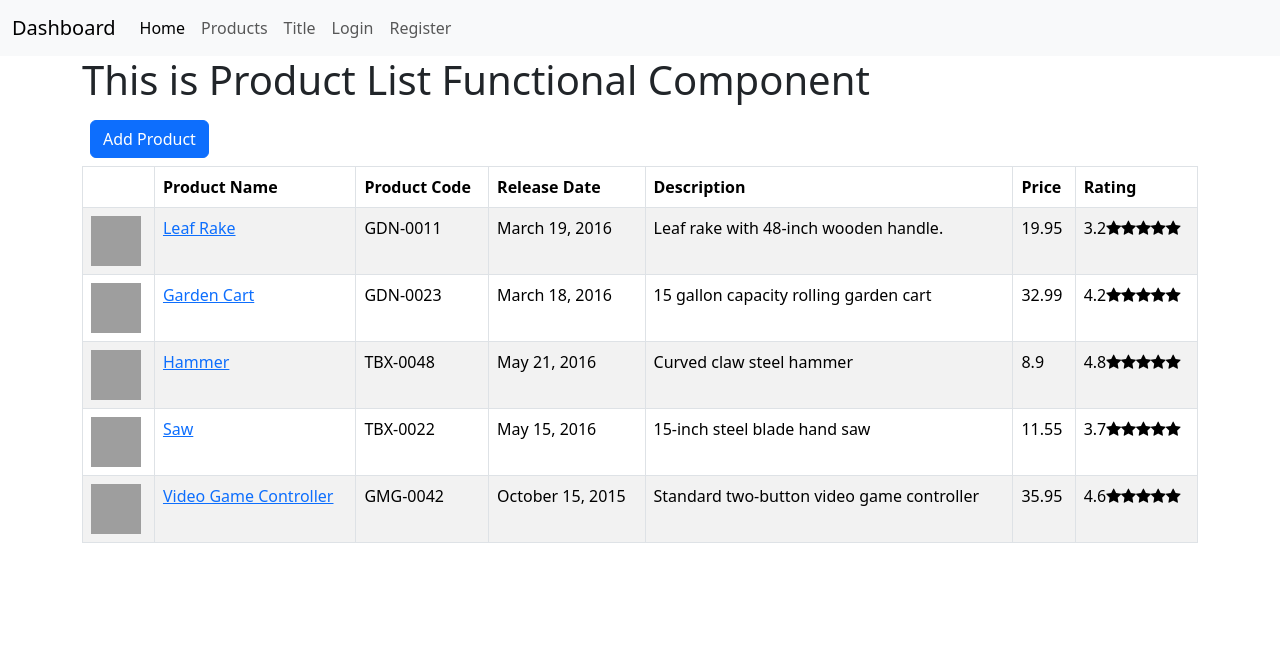
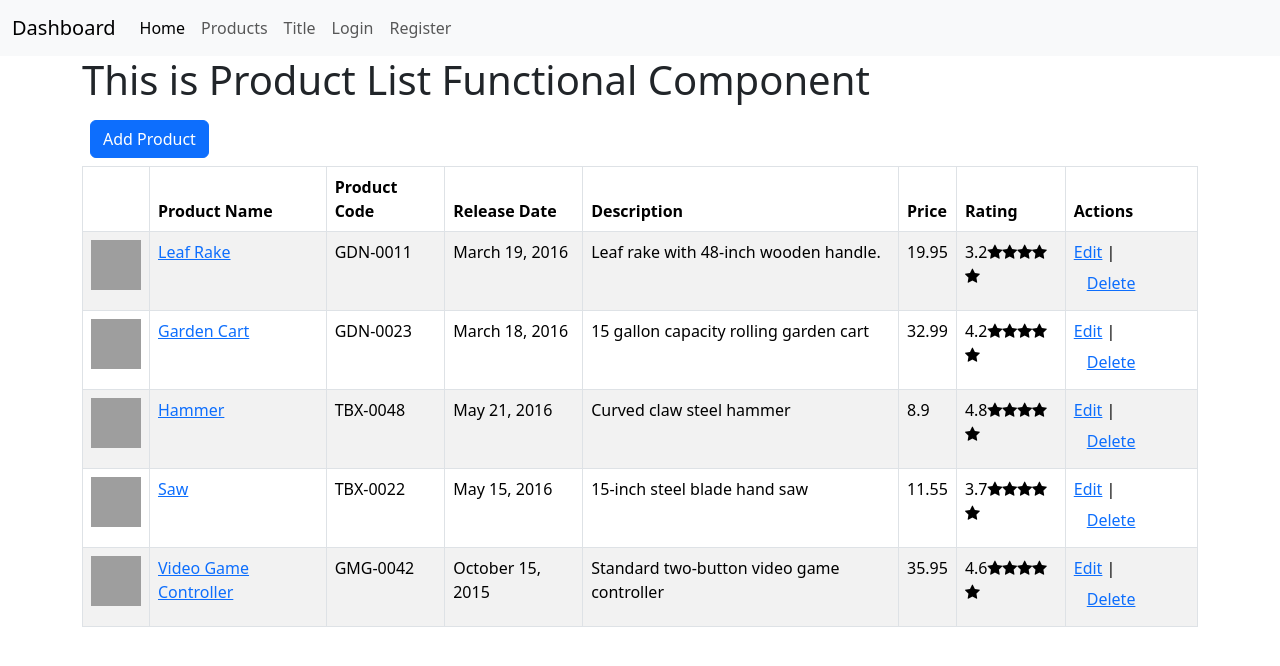
Before and after one commit to programmingwithharsh/react_jun26, a React (Vite) app: page /products in a window 1280 px wide. Shown: the top 666 px of the page. Built offline with nearby package versions, Linux system fonts and the light colour scheme; grey boxes are pictures that could not be loaded.

Commit message:
Added edit product component, edit and delete link on products page

```diff
--- a/src/AddProduct.jsx
+++ b/src/AddProduct.jsx
@@ -29,6 +29,9 @@ class AddProduct extends React.Component {
             "rating": rating
         }
         console.log(product);
+        /*
+            // Call POST API and send product data
+        */
         // later we can store this in localstorage
 
         let products = localStorage.getItem("products") ? JSON.parse(localStorage.getItem("products")) : [];
--- a/src/App.jsx
+++ b/src/App.jsx
@@ -9,6 +9,7 @@ import { BrowserRouter, Routes, Route } from 'react-router-dom';
 import ProductDetail from './ProductDetail';
 import Register from './Register';
 import PageNotFound from './PageNotFound';
+import EditProduct from './EditProduct';
 
 class App extends React.Component {
 
@@ -23,6 +24,7 @@ class App extends React.Component {
     }
 
     componentDidMount() { // Mounting - component is created and displayed
+        // Call GET API, get data and update state
         console.log("App componentDidMount lifecycle 3");
         const dummyProducts = [ // default products
             {
@@ -96,6 +98,7 @@ class App extends React.Component {
                     <Route path="/addproduct" element={<AddProduct />} />
                     <Route path="/login" element={<Login />} />
                     <Route path="/product/:id" element={<ProductDetail />} />
+                    <Route path="/editproduct/:id" element={<EditProduct />} />
                     <Route path="*" element={<PageNotFound />} />
                 </Route>
                 <Route path="/register" element={<Register />} />
--- /dev/null
+++ b/src/EditProduct.jsx
@@ -0,0 +1,17 @@
+import { useParams } from 'react-router-dom';
+
+function EditProduct(props) {
+    // Object Destructuring in ES6
+    let { id } = useParams();
+    /*
+    1. Call Individual GET API pass id, get data and pass in form value
+    2. When user click on Save button, Call PUT API and pass data
+    */
+
+    console.log(props);
+    return (<div>
+        <h1>Edit Product, id is {id}</h1>
+    </div>);
+}
+
+export default EditProduct;
--- a/src/Product.jsx
+++ b/src/Product.jsx
@@ -3,7 +3,7 @@ import { Link } from 'react-router-dom';
 
 function Product(props) {
     console.log("Product props is", props);
-    return (<tr key={props.index}>
+    return (<><tr key={props.index}>
         <td><img src={props.product.imageUrl} width="50" height="50" /></td>
         <td><Link to={`/product/${props.product.productId}`}>{props.product.productName}</Link></td>
         <td>{props.product.productCode}</td>
@@ -11,7 +11,28 @@ function Product(props) {
         <td>{props.product.description}</td>
         <td>{props.product.price}</td>
         <td><Star rating={props.product.starRating}></Star></td>
+        <td><Link to={`/editproduct/${props.product.productId}`}>Edit</Link> | <button type="button" className="btn btn-link" data-bs-toggle="modal" data-bs-target="#exampleModal">
+            Delete
+        </button></td>
     </tr>
+
+        <div className="modal fade" id="exampleModal" tabindex="-1" aria-labelledby="exampleModalLabel" aria-hidden="true">
+            <div className="modal-dialog">
+                <div className="modal-content">
+                    <div className="modal-header">
+                        <h1 className="modal-title fs-5" id="exampleModalLabel">Confirm user deletion</h1>
+                        <button type="button" className="btn-close" data-bs-dismiss="modal" aria-label="Close"></button>
+                    </div>
+                    <div className="modal-body">
+                        Are you sure?
+                    </div>
+                    <div className="modal-footer">
+                        <button type="button" className="btn btn-primary">OK</button>
+                        <button type="button" className="btn btn-secondary" data-bs-dismiss="modal">Cancel</button>
+                    </div>
+                </div>
+            </div>
+        </div></>
     );
 }
 
--- a/src/ProductDetail.jsx
+++ b/src/ProductDetail.jsx
@@ -3,6 +3,7 @@ import { useParams } from 'react-router-dom';
 const ProductDetail = (props) => {
     // Object Destructuring in ES6
     let { id } = useParams();
+    // Call Individual GET API pass id, get data and display it
     console.log(props);
     return (<div>
         <h1>Product Detail, id is {id}</h1>
--- a/src/ProductList.jsx
+++ b/src/ProductList.jsx
@@ -15,6 +15,7 @@ function ProductList(props) { // props.products is the array of object [{}, {}]
                         <th>Description</th>
                         <th>Price</th>
                         <th>Rating</th>
+                        <th>Actions</th>
                     </tr>
                 </thead>
                 <tbody>
```
